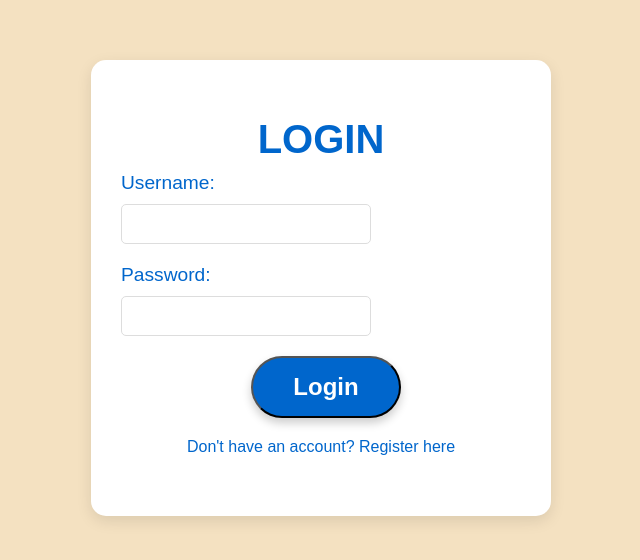
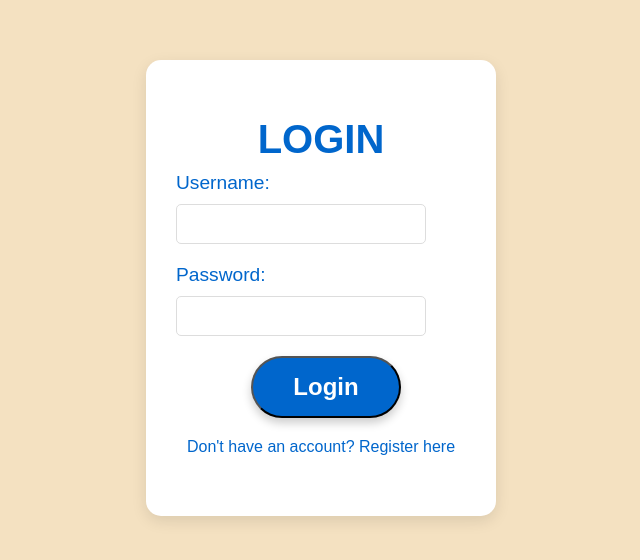
Before and after one commit to WilliamSmithWLS/Empty, a React (Create React App) app in the folder BeachDay-auth/client/: page /login in a window 1280 px wide. Shown: the part 112-672 px from the top of the page, without its empty margins (319-959 px from the left). Built offline with nearby package versions, Linux system fonts and the light colour scheme.

Commit message:
Update Login.css

```diff
--- a/BeachDay-auth/client/src/Login.css
+++ b/BeachDay-auth/client/src/Login.css
@@ -16,7 +16,8 @@
   border-radius: 15px;
   box-shadow: 0px 5px 15px rgba(0, 0, 0, 0.1);
   width: 100%;
-  max-width: 400px; /* Ensures form isn't too wide */
+  max-width: 350px; /* Adjusted to make it more vertical */
+  box-sizing: border-box;  /* Ensure padding is included in the total width */
 }
 
 h1 {
@@ -37,13 +38,13 @@ label {
 }
 
 input {
-  width: 100%;  /* Makes input width match the container */
-  padding: 10px;
+  width: 100%; /* Ensures input fills the container */
+  padding: 12px;  /* Increased padding for larger fields */
   font-size: 1rem;
   border: 1px solid #ddd;
   border-radius: 10px;
   margin-top: 5px;
-  box-sizing: border-box;  /* Ensures padding doesn't affect width */
+  box-sizing: border-box; /* Ensures padding is part of the width */
 }
 
 input:focus {
```
